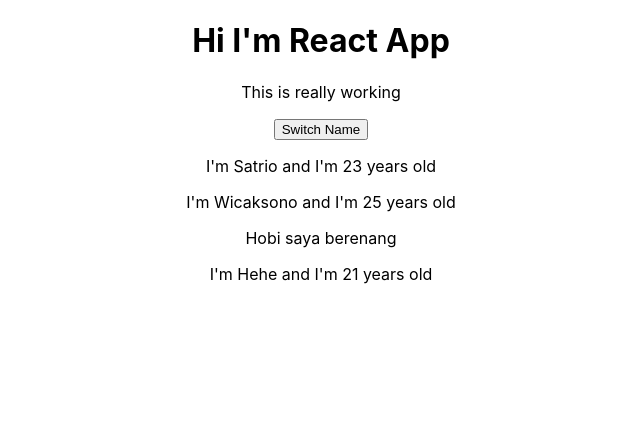
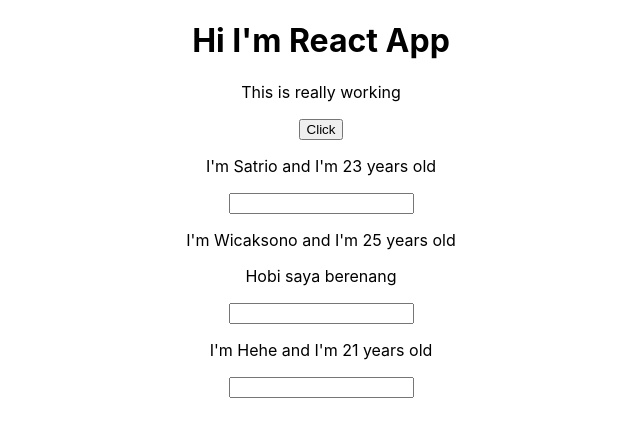
Before and after one commit to muhsatrio/latihan-react, a React (Create React App) app: page / in a window 1280 px wide. Shown: the top 436 px of the page, without its empty margins (319-959 px from the left). Built offline with nearby package versions, Linux system fonts and the light colour scheme.

Commit message:
adding two way bindings

```diff
--- a/src/App.js
+++ b/src/App.js
@@ -10,15 +10,22 @@
       {name: 'Wicaksono', age: 25},
       {name: 'Hehe', age: 21}
     ]
-  };
+  }
 
-  gantiNamaHandler = () => {
-    // console.log('Sudah diklik!');
+  gantiNamaHandler = (namaBaru) => {
+    this.setState({persons: [
+      {name: namaBaru, age: 23},
+      {name: 'Wicak', age: 25},
+      {name: 'Hehe', age: 29}
+    ]});
+  }
+
+  ubahNamaHandler = (e) => {
     this.setState({persons: [
       {name: 'Satrio', age: 23},
-      {name: 'Wicak', age: 25},
+      {name: e.target.value, age: 25},
       {name: 'Hehe', age: 29}
-    ]})
+    ]});
   }
 
   render() {
@@ -26,13 +33,12 @@
       <div className="App">
         <h1>Hi I'm React App</h1>
         <p>This is really working</p>
-        <button onClick={this.gantiNamaHandler}>Switch Name</button>
+        <button onClick={this.gantiNamaHandler.bind(this, 'Haya')}>Click</button>
         <Person name={this.state.persons[0].name} age={this.state.persons[0].age} />
-        <Person name={this.state.persons[1].name} age={this.state.persons[1].age}>Hobi saya berenang</Person>
-        <Person name={this.state.persons[2].name} age={this.state.persons[2].age} />
+        <Person click={this.gantiNamaHandler} name={this.state.persons[1].name} age={this.state.persons[1].age}>Hobi saya berenang</Person>
+        <Person name={this.state.persons[2].name} age={this.state.persons[2].age} changed={this.ubahNamaHandler} />
       </div>
     );
   }
 }
-
 export default App;
--- a/src/Person/Person.js
+++ b/src/Person/Person.js
@@ -3,8 +3,9 @@
 const person = (props) => {
     return (
         <div>
-            <p>I'm {props.name} and I'm {props.age} years old</p>
+            <p onClick={props.click}>I'm {props.name} and I'm {props.age} years old</p>
             <p>{props.children}</p>
+            <input type="text" onChange={props.changed} />
         </div>
     );
 };
```
